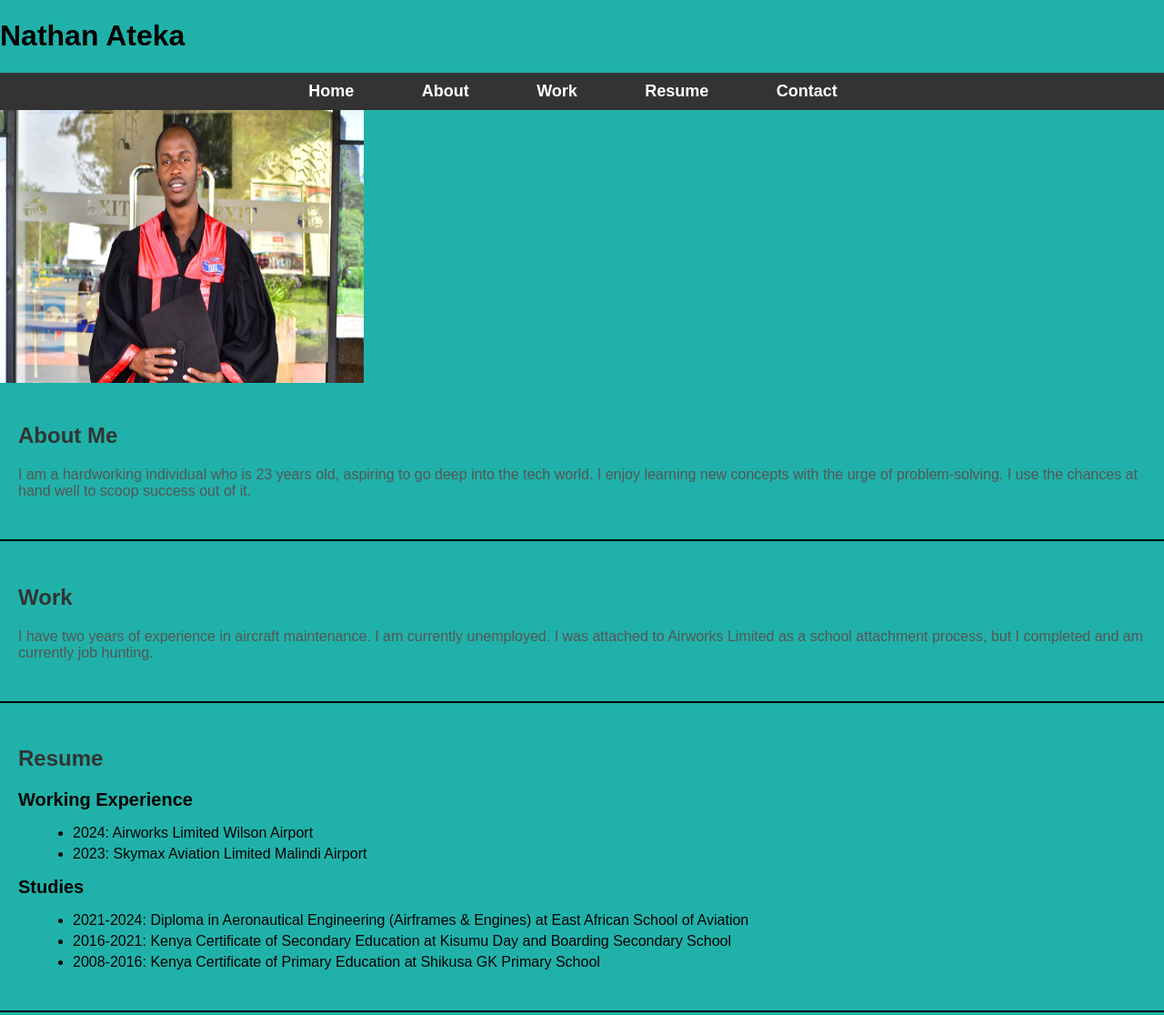
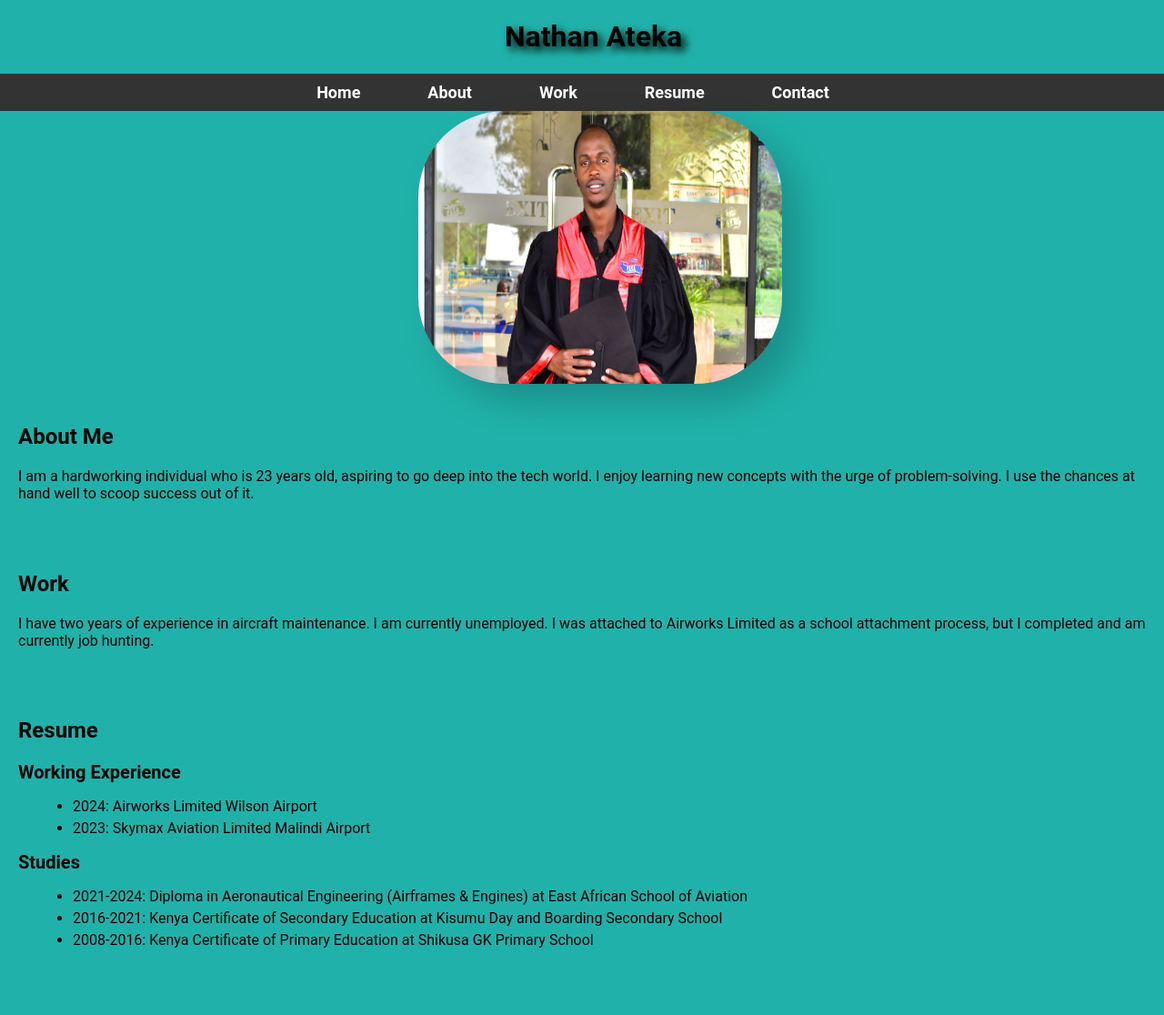
Before and after one commit to NathanAteka47/Gomycode-Portfolio-Webpage-HTML-Project-withCSS-Update, a plain HTML site: page index.html in a window 1280 px wide. Shown: the top 1116 px of the page at 91% size. Drawn offline with Linux system fonts and the light colour scheme.

Commit message:
changes updated

```diff
--- /dev/null
+++ b/CSS/styles.css
@@ -0,0 +1,142 @@
+/* Initialization */
+body {
+  font-family: "Roboto", sans-serif;
+  margin: 0;
+  padding: 0;
+  background-color: lightseagreen;
+}
+/* Import Roboto font */
+@import url("https://fonts.googleapis.com/css2?family=Roboto:wght@300;400;700&display=swap");
+
+/* Image Style */
+.image {
+  margin-left: 460px;
+  border-radius: 95px;
+  box-shadow: 20px 20px 40px rgba(0, 0, 0, 0.2);
+}
+/* Navbar Styles */
+.navbar {
+  background-color: #333;
+  padding: 10px;
+  text-align: center;
+}
+
+form div {
+  margin-bottom: 10px;
+}
+.nav-list {
+  list-style: none;
+  padding: 0;
+  margin: 0;
+}
+
+.nav-item {
+  display: inline;
+  margin-right: 20px;
+}
+
+.nav-link {
+  text-decoration: none;
+  color: white;
+  font-size: 18px;
+  padding: 10px 15px;
+  margin: 10px;
+  font-weight: bold;
+}
+
+.nav-link:hover {
+  background-color: #555;
+  border-radius: 5px;
+}
+
+/* Section Styling */
+.section {
+  padding: 20px;
+}
+
+.section-title {
+  color: #000000;
+  font-size: 24px;
+  font-weight: 700;
+}
+
+.section-text {
+  font-size: 16px;
+  color: #000000;
+}
+
+/* Resume Styling */
+.resume-heading {
+  font-size: 20px;
+  font-weight: 600;
+  margin-top: 10px;
+}
+
+.resume-list {
+  padding-left: 20px;
+}
+
+.resume-item {
+  font-size: 16px;
+  margin-bottom: 5px;
+}
+
+/* Contact Form */
+.contact-form {
+  display: flex;
+  flex-direction: column;
+  width: 300px;
+}
+
+.form-label {
+  font-weight: 600;
+  margin-bottom: 5px;
+}
+
+.form-input,
+.form-textarea {
+  margin-bottom: 10px;
+  padding: 8px;
+  font-size: 16px;
+  border: 1px solid #ccc;
+  border-radius: 5px;
+}
+
+.form-button {
+  background-color: #333;
+  color: white;
+  padding: 10px;
+  border: none;
+  cursor: pointer;
+  font-size: 16px;
+  border-radius: 5px;
+  width: 100%;
+}
+
+.form-button:hover {
+  background-color: #555;
+}
+
+/* Footer */
+.footer {
+  background-color: #222;
+  padding: 10px;
+  text-align: center;
+  color: white;
+}
+
+.footer-text {
+  font-size: 14px;
+}
+
+/* h1 text style */
+h1 {
+  margin-left: 555px;
+  font-weight: 100;
+  text-shadow: 5px 5px 10px #000000;
+}
+
+/* h2 text style */
+h2 {
+font-weight: 50;
+}
--- a/index.html
+++ b/index.html
@@ -1,34 +1,16 @@
 <!DOCTYPE html>
 <html lang="en">
   <head>
-    <!-- Header Section -->
     <meta charset="UTF-8" />
     <meta name="viewport" content="width=device-width, initial-scale=1.0" />
     <title>Nathan Ateka</title>
-    <!-- Linking with css file -->
-    <link rel="stylesheet" href="styles.css" />
-    <style>
-      body {
-        background-color: lightseagreen;
-        font-family: Arial, sans-serif;
-      }
-      nav a {
-        margin: 10px;
-        text-decoration: none;
-        font-weight: bold;
-      }
-      hr {
-        border: 1px solid black;
-      }
-      form div {
-        margin-bottom: 10px;
-      }
-    </style>
+    <link rel="stylesheet" href="/CSS/styles.css" />
   </head>
   <body>
-    <!-- Header -->
+    <!-- Header Section -->
     <header>
       <h1><b>Nathan Ateka</b></h1>
+      <!-- Navigation bar -->
       <nav class="navbar">
         <ul class="nav-list">
           <li class="nav-item"><a href="#home" class="nav-link">Home</a></li>
@@ -43,7 +25,9 @@
         </ul>
       </nav>
     </header>
+    <!-- Image section -->
     <img
+      class="image"
       width="400"
       height="300"
       src="./Resources/portfolio-web-page-pic (1).jpg"
@@ -61,7 +45,6 @@
           of it.
         </p>
       </section>
-      <hr />
 
       <section id="work" class="section work">
         <h2 class="section-title">Work</h2>
@@ -71,7 +54,6 @@
           process, but I completed and am currently job hunting.
         </p>
       </section>
-      <hr />
 
       <section id="resume" class="section resume">
         <h2 class="section-title">Resume</h2>
@@ -105,7 +87,6 @@
           </dd>
         </dl>
       </section>
-      <hr />
 
       <section id="contact" class="section contact">
         <h2 class="section-title">Contact</h2>
@@ -140,11 +121,10 @@
               required
             ></textarea>
           </div>
-
+          <!-- CTA button -->
           <button type="submit" class="form-button">Submit</button>
         </form>
       </section>
-      <hr />
 
       <!-- Audio Section -->
       <section id="audio">
--- a/styles.css
+++ /dev/null
@@ -1,117 +0,0 @@
-/* Import Roboto font */
-@import url('https://fonts.googleapis.com/css2?family=Roboto:wght@300;400;700&display=swap');
-
-body {
-    font-family: 'Roboto', sans-serif;
-    margin: 0;
-    padding: 0;
-    background-color: #f4f4f4;
-}
-
-/* Navbar Styles */
-.navbar {
-    background-color: #333;
-    padding: 10px;
-    text-align: center;
-}
-
-.nav-list {
-    list-style: none;
-    padding: 0;
-    margin: 0;
-}
-
-.nav-item {
-    display: inline;
-    margin-right: 20px;
-}
-
-.nav-link {
-    text-decoration: none;
-    color: white;
-    font-size: 18px;
-    padding: 10px 15px;
-}
-
-.nav-link:hover {
-    background-color: #555;
-    border-radius: 5px;
-}
-
-/* Section Styling */
-.section {
-    padding: 20px;
-}
-
-.section-title {
-    color: #333;
-    font-size: 24px;
-    font-weight: 700;
-}
-
-.section-text {
-    font-size: 16px;
-    color: #555;
-}
-
-/* Resume Styling */
-.resume-heading {
-    font-size: 20px;
-    font-weight: 600;
-    margin-top: 10px;
-}
-
-.resume-list {
-    padding-left: 20px;
-}
-
-.resume-item {
-    font-size: 16px;
-    margin-bottom: 5px;
-}
-
-/* Contact Form */
-.contact-form {
-    display: flex;
-    flex-direction: column;
-    width: 300px;
-}
-
-.form-label {
-    font-weight: 600;
-    margin-bottom: 5px;
-}
-
-.form-input, .form-textarea {
-    margin-bottom: 10px;
-    padding: 8px;
-    font-size: 16px;
-    border: 1px solid #ccc;
-    border-radius: 5px;
-}
-
-.form-button {
-    background-color: #333;
-    color: white;
-    padding: 10px;
-    border: none;
-    cursor: pointer;
-    font-size: 16px;
-    border-radius: 5px;
-}
-
-.form-button:hover {
-    background-color: #555;
-}
-
-/* Footer */
-.footer {
-    background-color: #222;
-    padding: 10px;
-    text-align: center;
-    color: white;
-}
-
-.footer-text {
-    font-size: 14px;
-}
```
